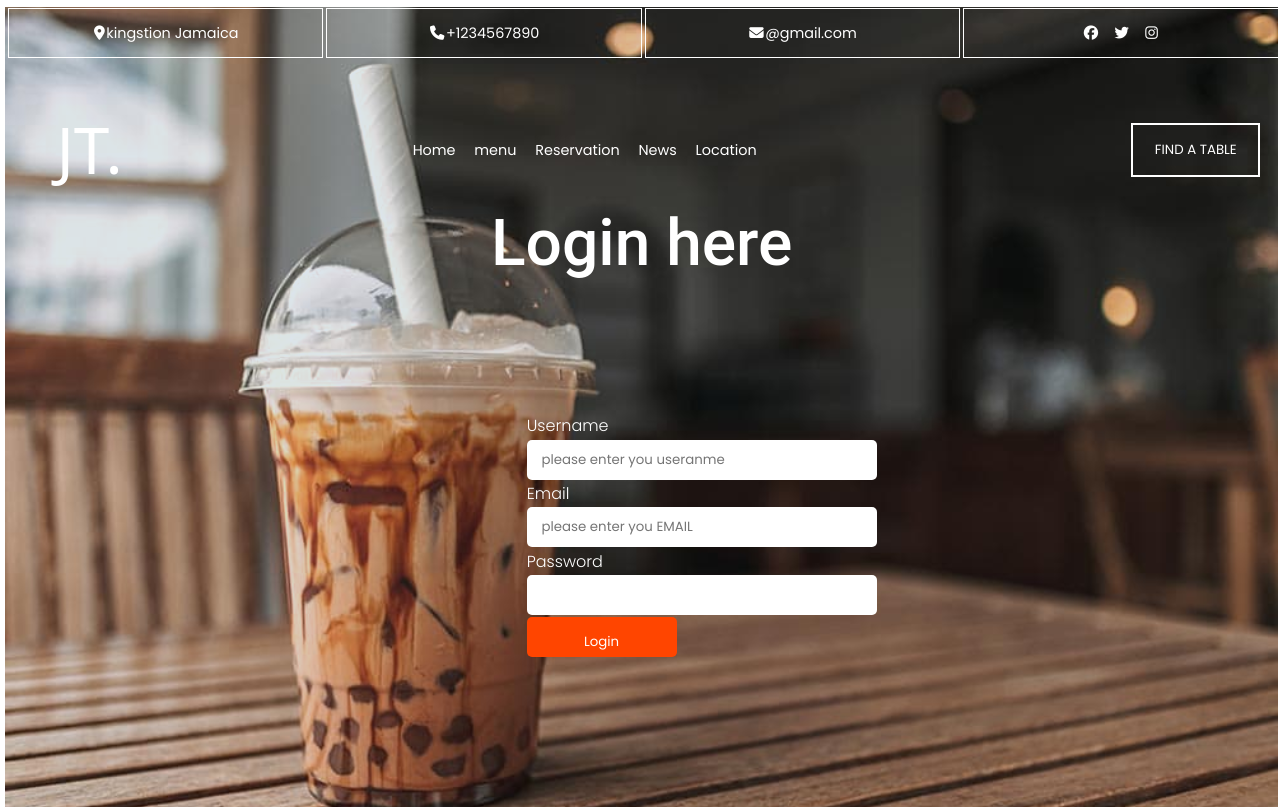
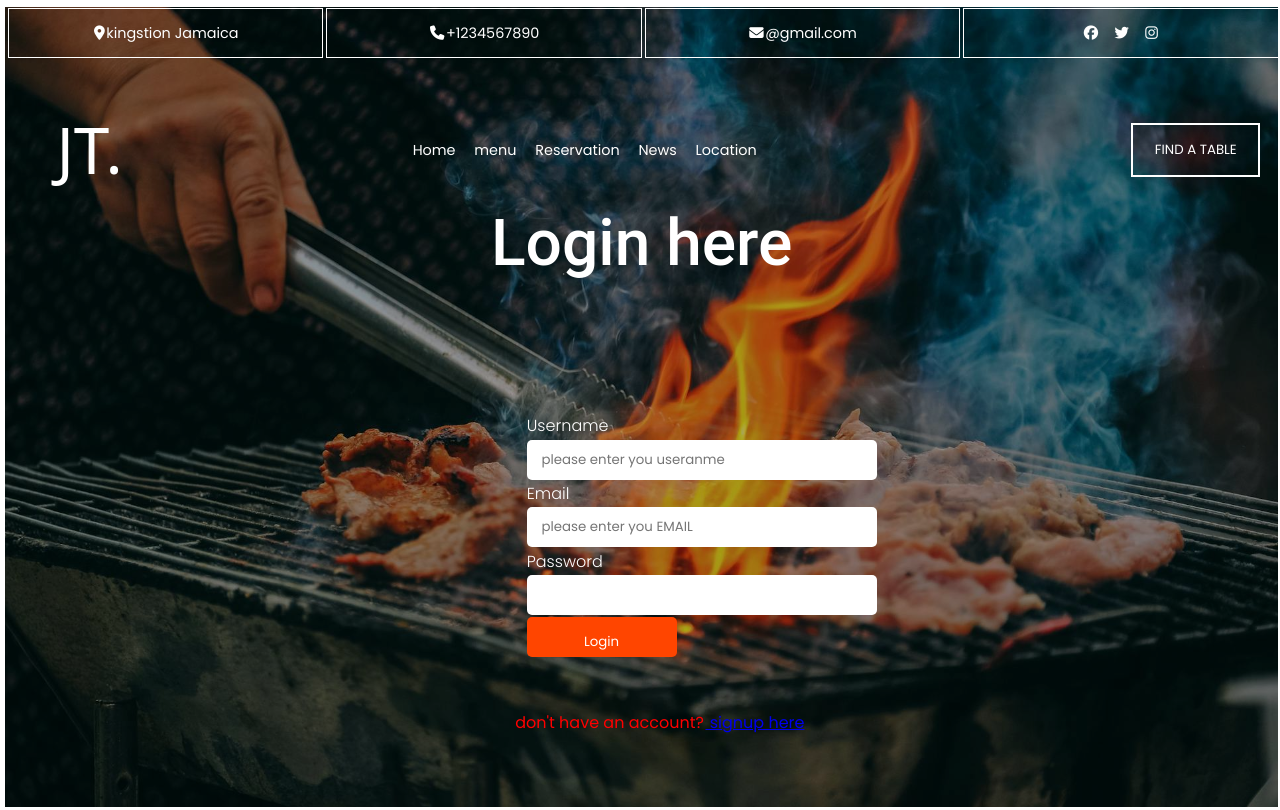
Before and after one commit to keneil2/BYTE, a PHP site: page /app/views/login.php in a window 1280 px wide. Run offline with PHP 8.4, Linux system fonts and the light colour scheme; some libraries are stand-ins or nearby versions; some web fonts are replaced.

Commit message:
sing up page bug fixes

```diff
--- a/app/controllers/login.controller.php
+++ b/app/controllers/login.controller.php
@@ -7,6 +7,8 @@ if($_SERVER["REQUEST_METHOD"]=="POST"){
     if(empty($_POST["username"]) && empty($_POST["email"]) && empty($_SESSION["pwd"])){
         $errors["empty_fields"]="please Enter your credentials";
     }else{
+        setcookie("username", $_POST["username"],time() + 3600, "/");
+       var_dump($_COOKIE["username"]);
         try{ // setting an error handler to catch any errors
         $email = htmlspecialchars($_POST["email"]);
         $pwd= htmlspecialchars($_POST["pwd"]);
@@ -26,6 +28,7 @@ if ($results){
     // setting login status to true if the user and password and email is correct
     $_SESSION["Login_status"]=true;
     // sending the user to the login page if they are sucessful
+
     header('Location:/home');
     exit();
 }else{
--- a/app/views/login.error.view.php
+++ b/app/views/login.error.view.php
@@ -14,3 +14,9 @@ foreach ($_SESSION["login_errors"] as $key) {
     unset($_SESSION["conncetion_error"]);
     exit();
 }
+
+
+
+if (isset($_COOKIE["redirect_from_homepage"])){
+    echo "<p class='connection_error' >".$_COOKIE["redirect_from_homepage"]."</p>";
+}
--- a/app/views/login.php
+++ b/app/views/login.php
@@ -13,6 +13,7 @@
     <?php
     $display="Login here";
     require "layout/navbar.view.php";
+
     ?>
 
 
@@ -26,6 +27,8 @@
    <label for="pwd">Password</label><br>
    <input type="password" name="pwd"><br>
    <input type="submit" value="Login">
-    </form></div>
+    </form>
+ <p class="p">don't have an account?<a href="/signup"> signup here</a></p>
+</div>
 </body>
 </html>
--- a/public/css/login.css
+++ b/public/css/login.css
@@ -14,6 +14,10 @@ form{
     position:absolute;
     top:45%;
     left:40%;
+}
+.p{
+color:rgb(255, 0, 0);
+text-decoration: none;
 }
 form input{
     width:350px;
--- a/public/css/navbar.css
+++ b/public/css/navbar.css
@@ -13,18 +13,19 @@
 nav{
     width:100%;
     min-height:100vh;
-    background:url(img/iced-tea.jpg) rgba(0,0,0,0.3);
+    background:rgba(0,0,0,0.3) url(img/pexels-min-an-1482803.jpg);
     background-position: center;
     background-repeat: no-repeat;
     background-size: cover;
     background-blend-mode:darken;
-    background-color: rgb(220, 228, 235);
 }
+
 .nav1{
     display:flex;
     width:100%;
     margin-top:5px;
 }
+
 .info{
     padding:20px;
     flex-basis:25%;
@@ -38,6 +39,7 @@ nav{
     justify-content: center;
     font-size:0.9rem;
 }
+
 .fa-twitter{
     margin-left: 15px;
     margin-right: 15px;
@@ -49,6 +51,7 @@ nav{
     justify-content:space-between;
     width:100%;
 }
+
 .nav2 h1{
     color:white;
     margin-left: 50px;
@@ -57,6 +60,7 @@ nav{
   font-weight: 400;
   font-style: normal;
 }
+
 .nav2 button{
     margin-right:20px;
     padding:15px 20px;
@@ -64,31 +68,38 @@ nav{
     border: 2px solid white;
 
 }
+
 .nav2 button a{
     color: white;
     text-decoration:none;
 }
+
 .nav2 button:hover,.nav2 button a:hover{
    background-color: aliceblue;
    color:black;
 }
 
+
 ul{
     margin-right: 100px;
 }
+
 nav ul li{
     display:inline-block;
     margin-left:10px;
 
 }
+
 nav ul li a{
     color:white;
     text-decoration:none;
     font-size:0.9rem;
 }
+
 nav ul li a:hover{
  border-bottom:2px solid orangered;
 }
+
 .display{
     font-size:4rem;
     font-family: "Roboto", sans-serif;
```
Also changed, not shown: app/views/admin.view.php (added, +12 -0 lines), app/views/homepage.php (+13 -2 lines), public/css/img/pexels-min-an-1482803.jpg (added), 1 other file.
